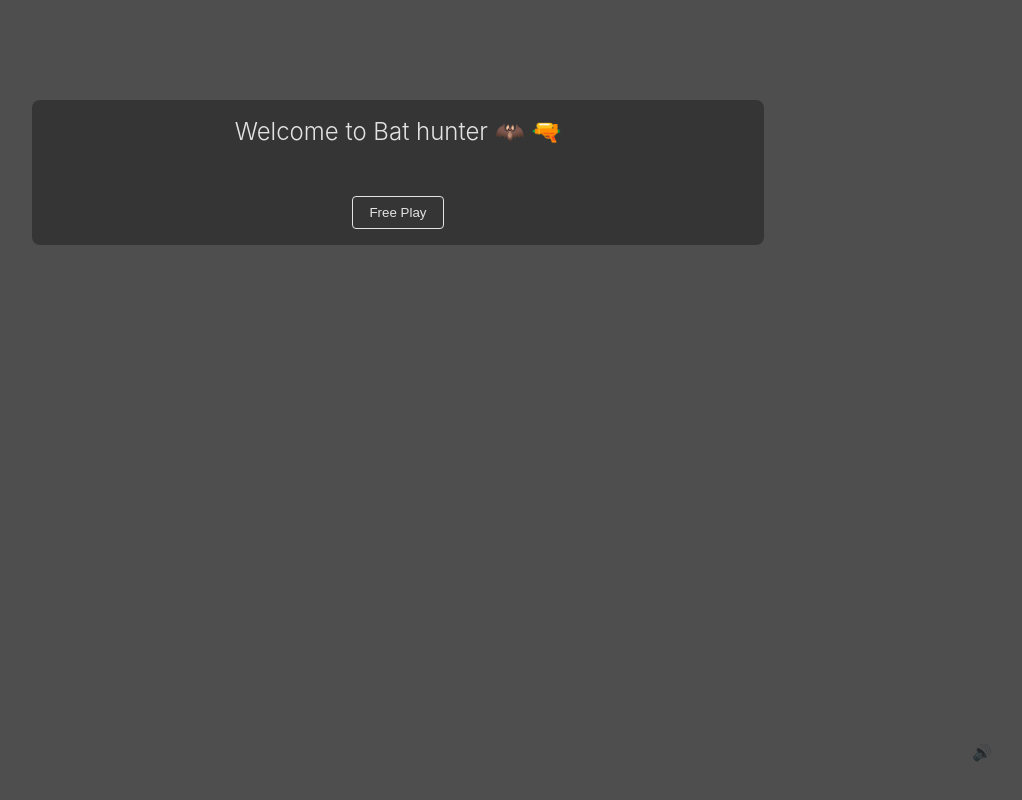
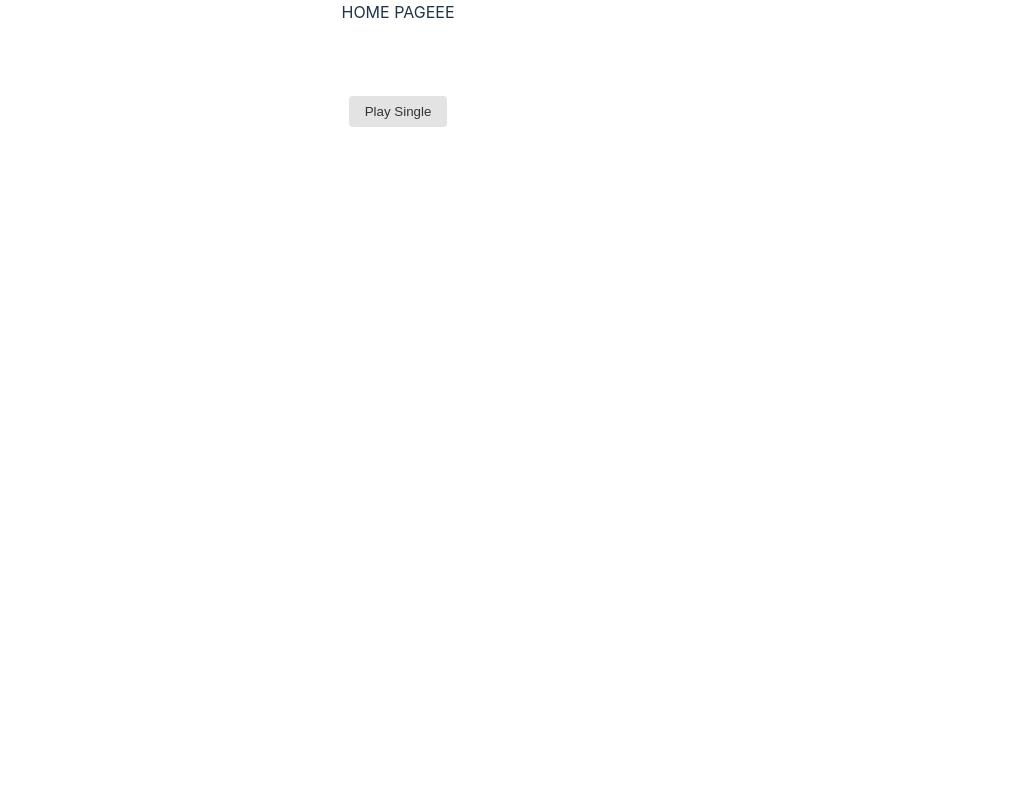
Before and after one commit to guibrancopc/bat-hunter, a React (Vite) app: page / in a window 1280 px wide. Shown: the whole page, without its empty margins (242-1264 px from the left). Built offline with nearby package versions, Linux system fonts and the light colour scheme.

Commit message:
feat: create home page

```diff
--- a/src/App.tsx
+++ b/src/App.tsx
@@ -3,8 +3,10 @@ import { GameDashboard } from './features/game-dashboard';
 import { WelcomeModal } from './features/welcome-modal';
 import { MusicToggle } from './features/music-toogle';
 import { enableBatGame } from './services/game-service';
+import { BrowserRouter, Route, Routes } from 'react-router';
+import { HomePage } from './pages/home-page';
 
-function App() {
+export function App() {
   const [welcomeModalOpen, setWelcomeModalOpen] = useState(true);
 
   function initGame() {
@@ -13,6 +15,12 @@ function App() {
   }
 
   return (
+    <BrowserRouter>
+      <Routes>
+        <Route path="/" element={<HomePage />} />
+        <Route
+          path="single-player"
+          element={
             <>
               {welcomeModalOpen ? (
                 <WelcomeModal onClick={initGame} />
@@ -21,7 +29,9 @@ function App() {
               )}
               <MusicToggle />
             </>
+          }
+        />
+      </Routes>
+    </BrowserRouter>
   );
 }
-
-export default App;
--- a/src/components/button/button.tsx
+++ b/src/components/button/button.tsx
@@ -3,7 +3,7 @@ import './button.scss';
 import clsx from 'clsx';
 
 type Props = {
-  onClick: () => void;
+  onClick?: () => void;
   kind?: 'primary' | 'secondary' | 'tertiary';
   disabled?: boolean;
 };
--- a/src/features/game-dashboard/_game-dashboard-actions.tsx
+++ b/src/features/game-dashboard/_game-dashboard-actions.tsx
@@ -1,17 +1,19 @@
 import { Button } from '@components/button';
 import { ButtonGroup } from '@components/button-group';
+import { NavLink } from 'react-router';
 
 export function GameDashboardActions({
   buttonsDisabled = false,
-  onClose = () => {},
   onCleanBats = () => {},
 }) {
   return (
     <section>
       <ButtonGroup flex>
-        <Button kind="tertiary" disabled={buttonsDisabled} onClick={onClose}>
-          Close
-        </Button>
+        <NavLink to={'/'}>
+          <Button kind="tertiary" disabled={buttonsDisabled}>
+            Close
+          </Button>
+        </NavLink>
         <Button
           kind="tertiary"
           disabled={buttonsDisabled}
--- a/src/features/game-dashboard/game-dashboard.tsx
+++ b/src/features/game-dashboard/game-dashboard.tsx
@@ -1,7 +1,6 @@
 import { PropsWithChildren, useEffect, useReducer, useState } from 'react';
 import './game-dashboard.scss';
 import {
-  disableBatGame,
   getIsGameModeOn,
   setBodyOnClick,
   calcAccuracy,
@@ -86,7 +85,6 @@ export function GameDashboard() {
           <GameDashboardActions
             buttonsDisabled={currentGameState === 'CHALLENGE_IN_PROGRESS'}
             onCleanBats={killAllBats}
-            onClose={disableBatGame}
           />
         </Section>
       </Card>
--- a/src/main.tsx
+++ b/src/main.tsx
@@ -1,7 +1,7 @@
 import { StrictMode } from 'react';
 import { createRoot } from 'react-dom/client';
 import './index.scss';
-import App from './App.tsx';
+import { App } from './App.tsx';
 
 createRoot(document.getElementById('root')!).render(
   <StrictMode>
--- /dev/null
+++ b/src/pages/home-page/home-page.tsx
@@ -0,0 +1,17 @@
+import { NavLink } from 'react-router';
+import { Button } from 'src/components';
+
+export function HomePage() {
+  return (
+    <div className="text-center">
+      HOME PAGEEE
+      <br></br>
+      <br></br>
+      <br></br>
+      <br></br>
+      <NavLink to="/single-player">
+        <Button kind="primary">Play Single</Button>
+      </NavLink>
+    </div>
+  );
+}
--- /dev/null
+++ b/src/pages/home-page/index.ts
@@ -0,0 +1 @@
+export * from './home-page';
```
Lines whose indentation alone changed are shown as unchanged.
